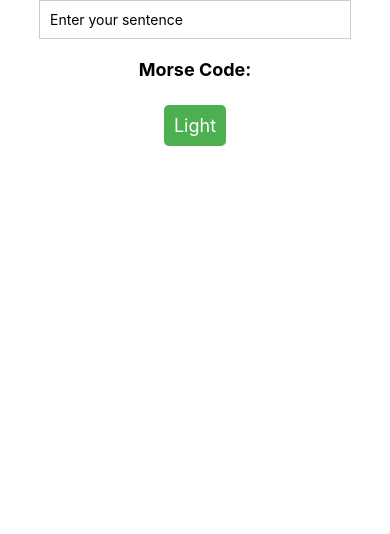
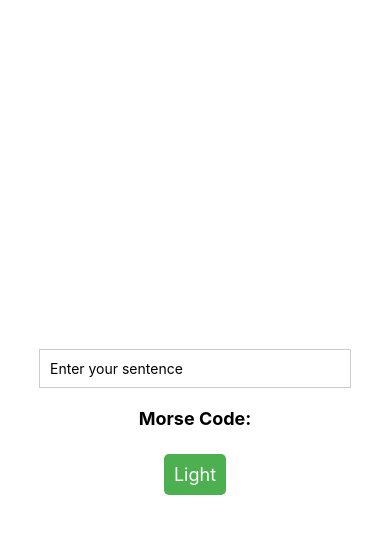
Before and after one commit to kaseywolff/MorseCodeApp, a React Native app: screen / in a window 390 px wide. Shown: the top 534 px of the page. Built offline with nearby package versions, Linux system fonts and the light colour scheme.

Commit message:
basic style update. need to fix bug that doesn't stop the light

```diff
--- a/components/MorseFlash.jsx
+++ b/components/MorseFlash.jsx
@@ -81,10 +81,10 @@ function MorseFlash({ sentence }) {
 }
 
 const styles = StyleSheet.create({
-  container: {
-    flex: 1,
-    alignItems: 'center',
-  },
+  // container: {
+  //   flex: 1,
+  //   alignItems: 'center',
+  // },
   button: {
     backgroundColor: '#4CAF50',
     padding: 10,
@@ -95,15 +95,15 @@ const styles = StyleSheet.create({
     fontSize: 18,
   },
   camera: {
-    width: 100,
-    height: 100,
-    position: 'absolute',
-    top: 0,
-    left: 0,
-    right: 0,
-    bottom: 0,
+    // width: 100,
+    // height: 100,
+    // position: 'absolute',
+    // top: 0,
+    // left: 0,
+    // right: 0,
+    // bottom: 0,
     opacity: 0, // make the camera transparent
-    zIndex: 999,
+    // zIndex: 999,
   },
 });
 
```
